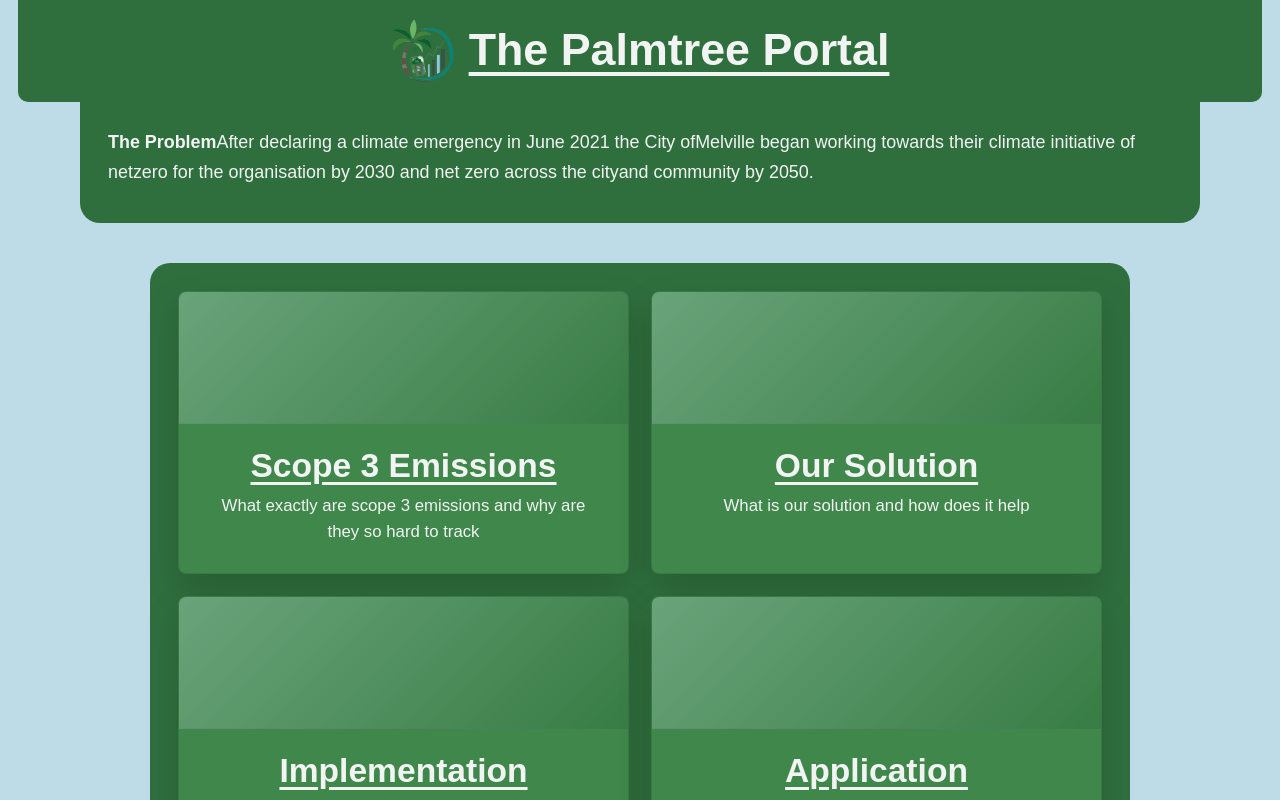
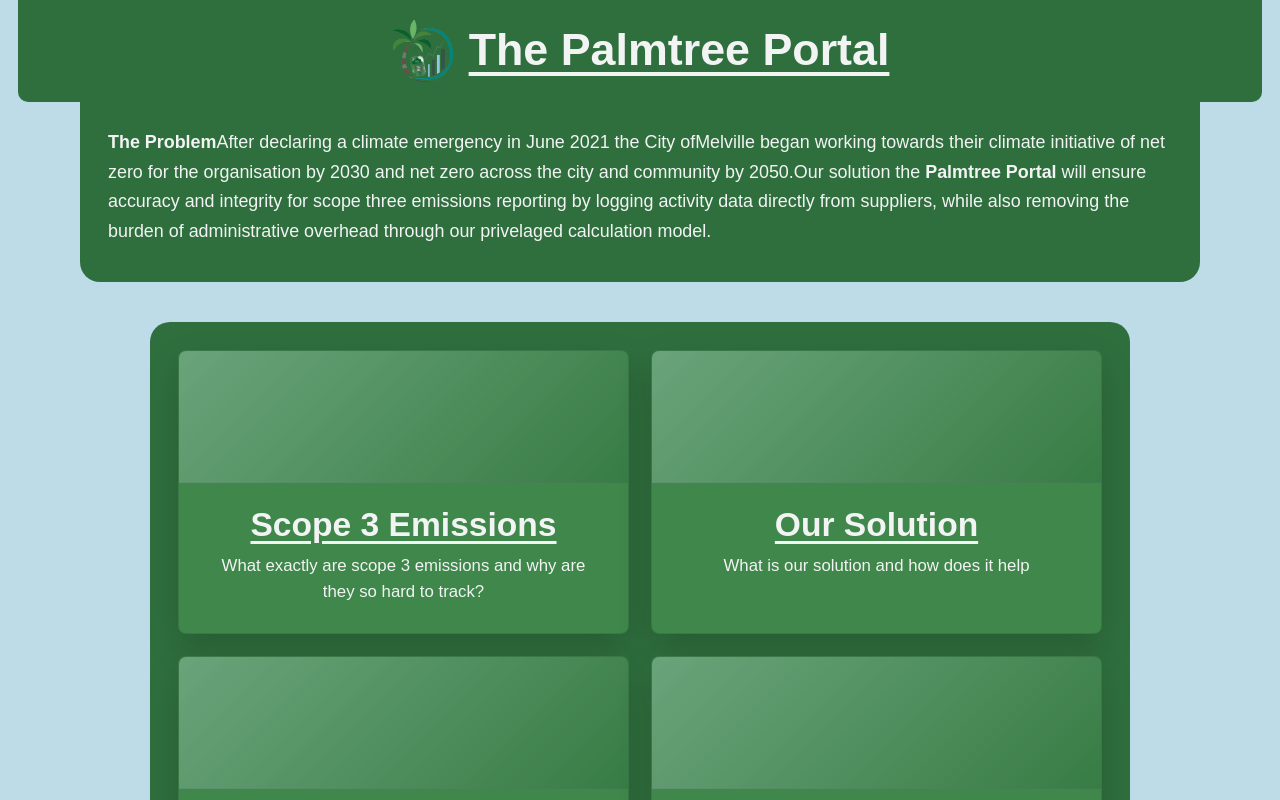
Before and after one commit to DougMcalister/digital_brochure, a React (Vite) app: page / in a window 1280 px wide. Shown: the top 800 px of the page. Built offline with nearby package versions, Linux system fonts and the light colour scheme.

Commit message:
Finished homepage text

```diff
--- a/src/pages/homepage.tsx
+++ b/src/pages/homepage.tsx
@@ -10,10 +10,14 @@
             <section className="content-grid">
                 <article className="info-card">
                     <b>The Problem</b><br/>
-                    After declaring a climate emergency in June 2021 the City of<br/>
-                    Melville began working towards their climate initiative of net<br/>
-                    zero for the organisation by 2030 and net zero across the city<br/>
+                    After declaring a climate emergency in June 2021 the City of< br/>
+                    Melville began working towards their climate initiative of net <br/>
+                    zero for the organisation by 2030 and net zero across the city <br/>
                     and community by 2050.<br/>
+                    Our solution the <b>Palmtree Portal</b> will ensure accuracy and <br/>
+                    integrity for scope three emissions reporting by logging activity <br/>
+                    data directly from suppliers, while also removing the burden of <br/>
+                    administrative overhead through our privelaged calculation model.<br/><br/>
 
                 </article>
             </section>
@@ -25,7 +29,7 @@
                     </div>
                     <div className="brochure-card-content">
                         <h1>Scope 3 Emissions</h1>
-                        <p>What exactly are scope 3 emissions and why are they so hard to track</p>
+                        <p>What exactly are scope 3 emissions and why are they so hard to track?</p>
                     </div>
                 </Link>
 
```
